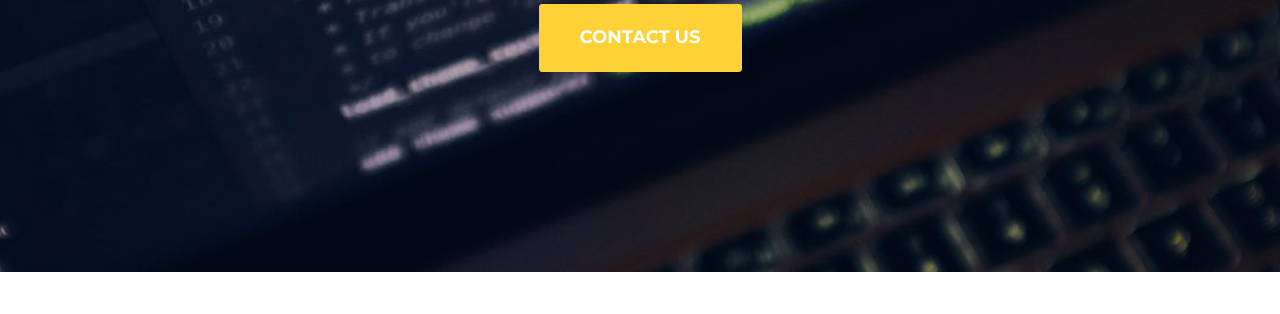
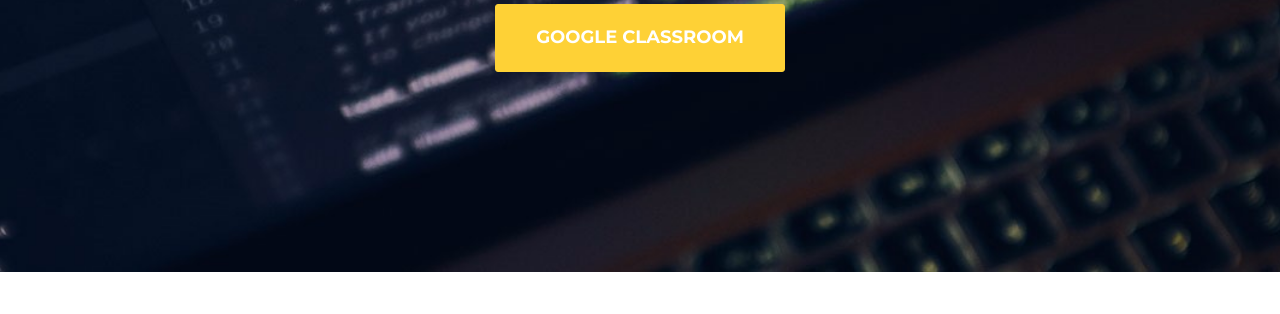
Before and after one commit to juniorworld/python-workshop, a website: page index.html in a window 1280 px wide. Shown: the part 486-800 px from the top of the page. Drawn offline with nearby package versions, Linux system fonts and the light colour scheme; a web font is replaced by a local one.

Commit message:
Update index.html

```diff
--- a/index.html
+++ b/index.html
@@ -77,7 +77,7 @@
             <div class="intro-text">
                 <div class="intro-lead-in">Introduction to Big Data Analytics Module I</div>
                 <div class="intro-heading">Python from Scratch</div>
-                <a href="#contact" class="page-scroll btn btn-xl">Contact Us</a>
+                <a href="https://classroom.google.com/c/MjcxNTczODExNDha" class="page-scroll btn btn-xl">Google Classroom</a>
             </div>
         </div>
     </header>
```
